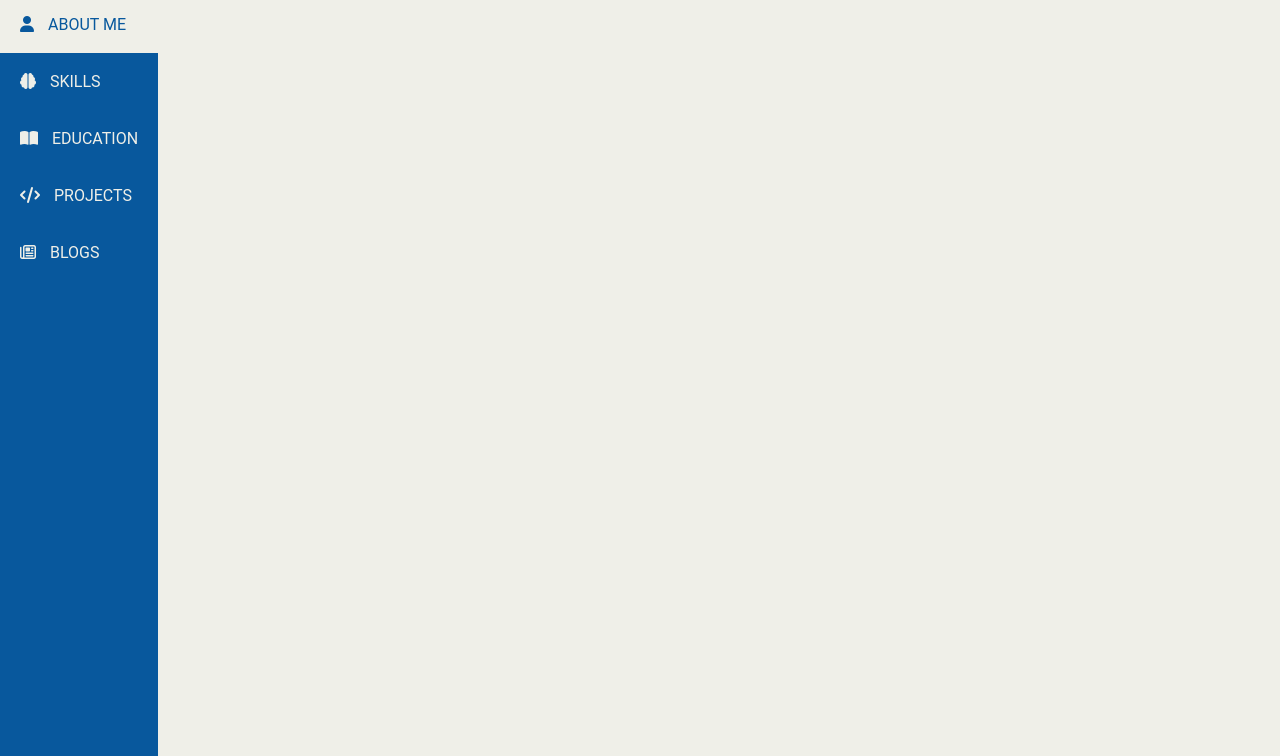
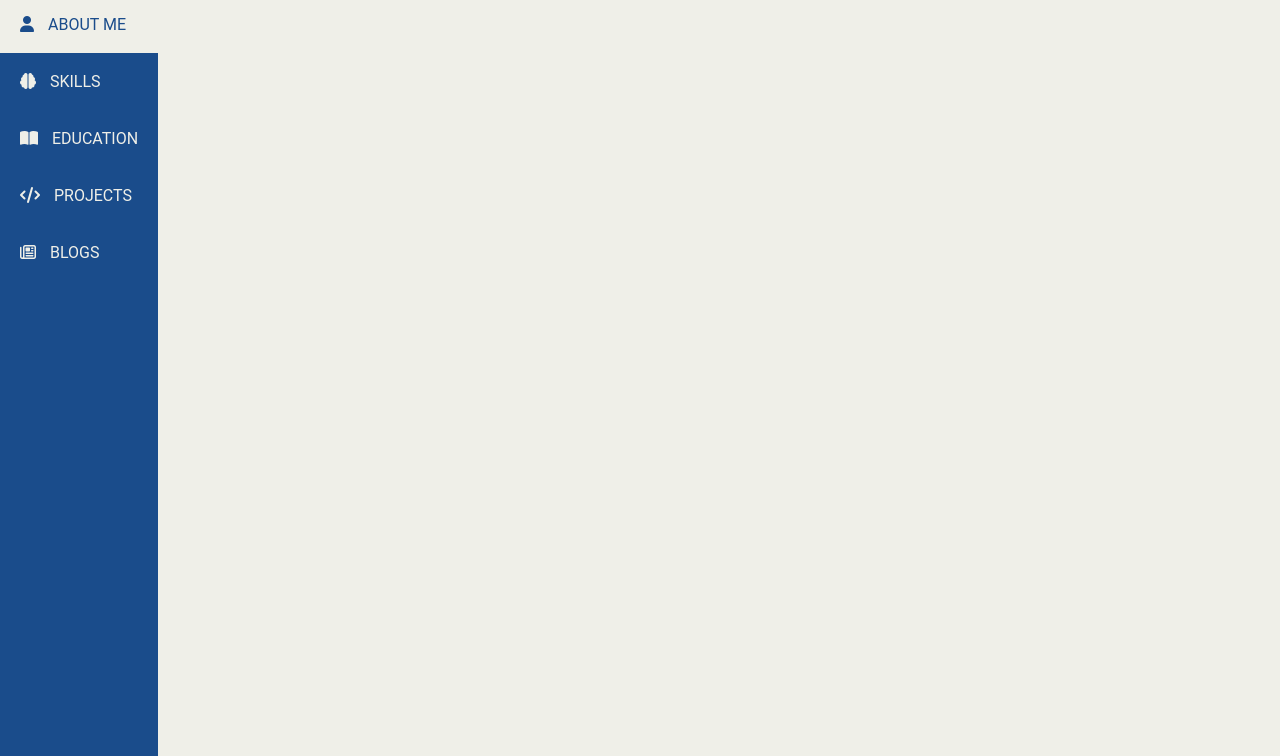
Before and after one commit to MachinEmmus/Examples-CV, a website: page public/views/index.html in a window 1280 px wide. Shown: the part 64-820 px from the top of the page. Drawn offline with nearby package versions, Linux system fonts and the light colour scheme.

Commit message:
Last fixed to colors and structure of the template

```diff
--- a/public/css/commons.css
+++ b/public/css/commons.css
@@ -1,7 +1,7 @@
 :root{
-    --primaryColor: #efefe8;
-    --secundaryColor: #08589d;
-
+    --primaryColor: #efefe8; /*Star White*/
+    --secundaryColor: #1a4c8b; /*Olympian Blue*/
+    --black: #26262a; /*Black Beauty*/
 }
 
 body {
```
